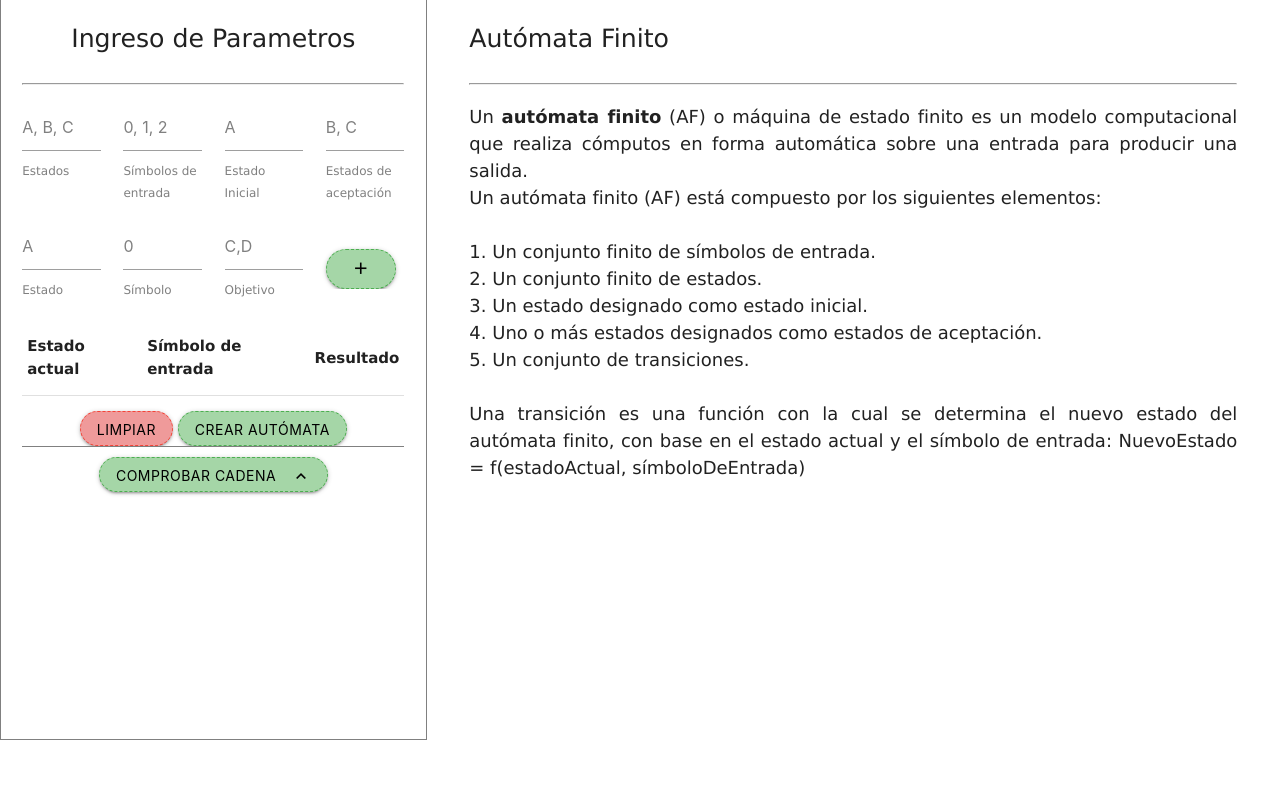
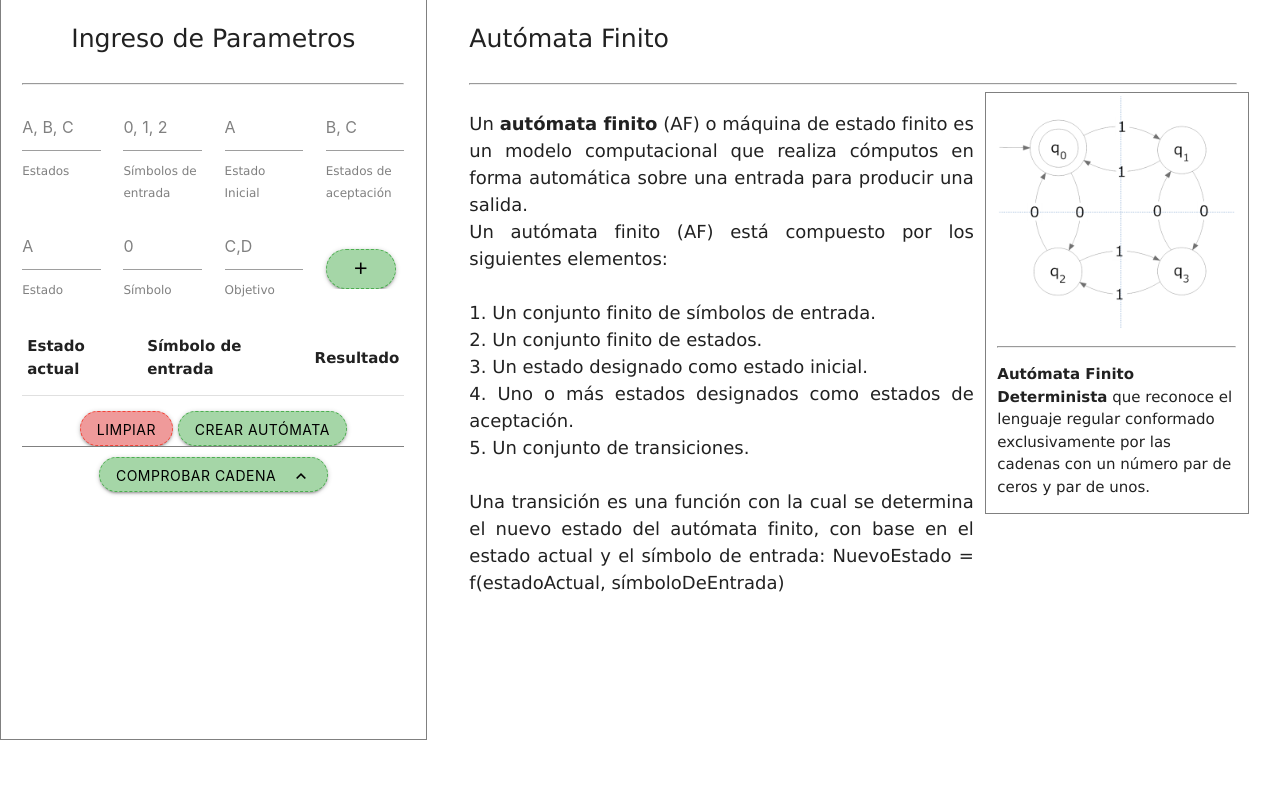
Before and after one commit to maurogarcesd/automatacreator, a Flask app: page / in a window 1280 px wide. Shown: the part 100-900 px from the top of the page. Run offline with Flask 2, Linux system fonts and the light colour scheme; lists and menus that the app fills with data are empty; some libraries are stand-ins or nearby versions.

Commit message:
actualizado about

```diff
--- a/templates/automaton.html
+++ b/templates/automaton.html
@@ -113,7 +113,9 @@
         <div class="automaton-solution-info" id="automatonSolutionInfo">
             <p class="flow-text automaton-solution-info-title">Autómata Finito</p>
             <hr>
-               <p class="automaton-solution-info-text">
+            <div class="row">
+                <div class="col s12 l8">
+                    <p class="automaton-solution-info-text">
                         Un <b>autómata finito</b> (AF) o máquina de estado finito es un modelo computacional que realiza
                         cómputos en forma automática sobre una entrada para producir una salida. <br>
 
@@ -131,14 +133,22 @@
                         NuevoEstado = f(estadoActual, símboloDeEntrada)
 
 
-                </p>
-
+                    </p>
+                </div>
+                <div class="col s12 l4 automaton-solution-info-image-side">
+                    <img class="responsive-img" src="./../static/img/dfa.png" alt="Automaton Example Image">
+                    <hr>
+                    <p>
+                        <b>Autómata Finito Determinista</b> que reconoce el lenguaje regular conformado exclusivamente
+                        por las cadenas con un número par de ceros y par de unos.
+                    </p>
+                </div>
 
                 <div class="container-loader" id="loader">
                     <div class="preload"></div>
                 </div>
             </div>
-    </div>
+        </div>
 
         <div class="automaton-solution-response" id="automatonSolutionResponse">
             <div class="navbar-automaton">
```
